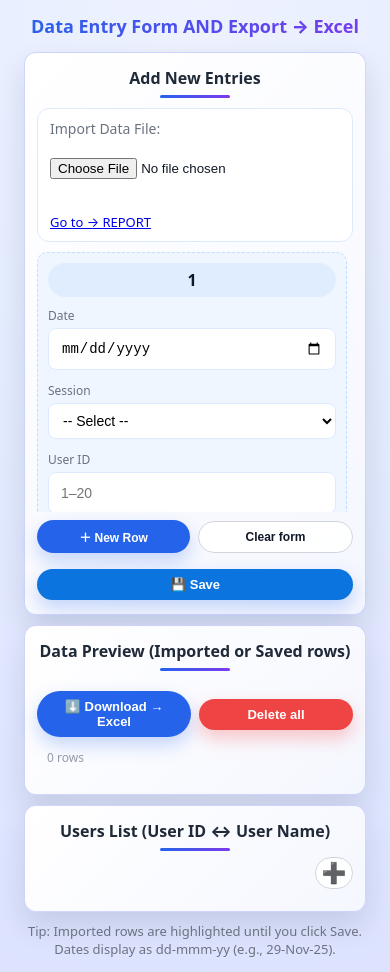
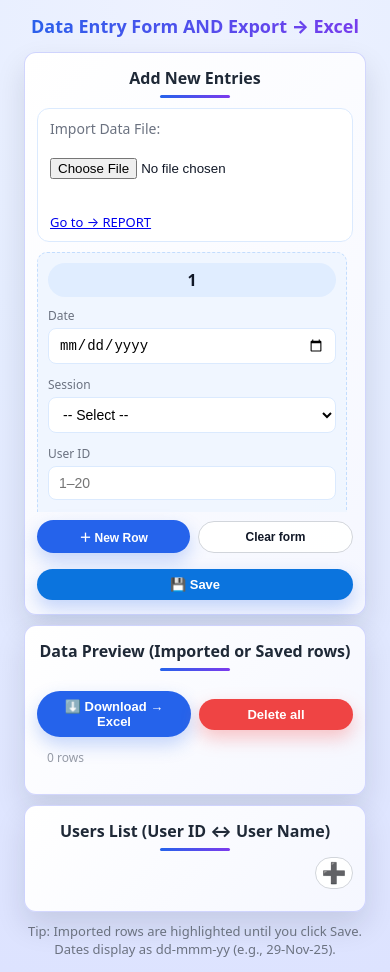
Before and after one commit to madhuvmn/depot-data, a plain HTML site: page index.html in a window 390 px wide. Drawn offline with Linux system fonts and the light colour scheme.

Commit message:
Update style.css

```diff
--- a/style.css
+++ b/style.css
@@ -681,28 +681,3 @@ button.btn-copy:hover {
 	}
 
 }
-
-/* --- Mobile: keep inputs same size but don't disable native picker --- */
-@media (max-width: 520px) {
-  input[type="date"],
-  input[type="number"],
-  input[type="text"] {
-    height: 42px !important;
-    min-height: 42px !important;
-    line-height: 42px !important;
-    padding: 6px 12px !important;
-    width: 100% !important;
-    max-width: 100% !important;
-    box-sizing: border-box;
-    /* DO NOT force appearance:none here — let the browser show its picker */
-    /* -webkit-appearance: none !important; */
-  }
-
-  /* Make sure the native calendar indicator stays visible and clickable */
-  input[type="date"]::-webkit-calendar-picker-indicator {
-    display: inline-block;
-    opacity: 1;
-    cursor: pointer;
-    /* don't transform or style it too much; leave default */
-  }
-}
```
